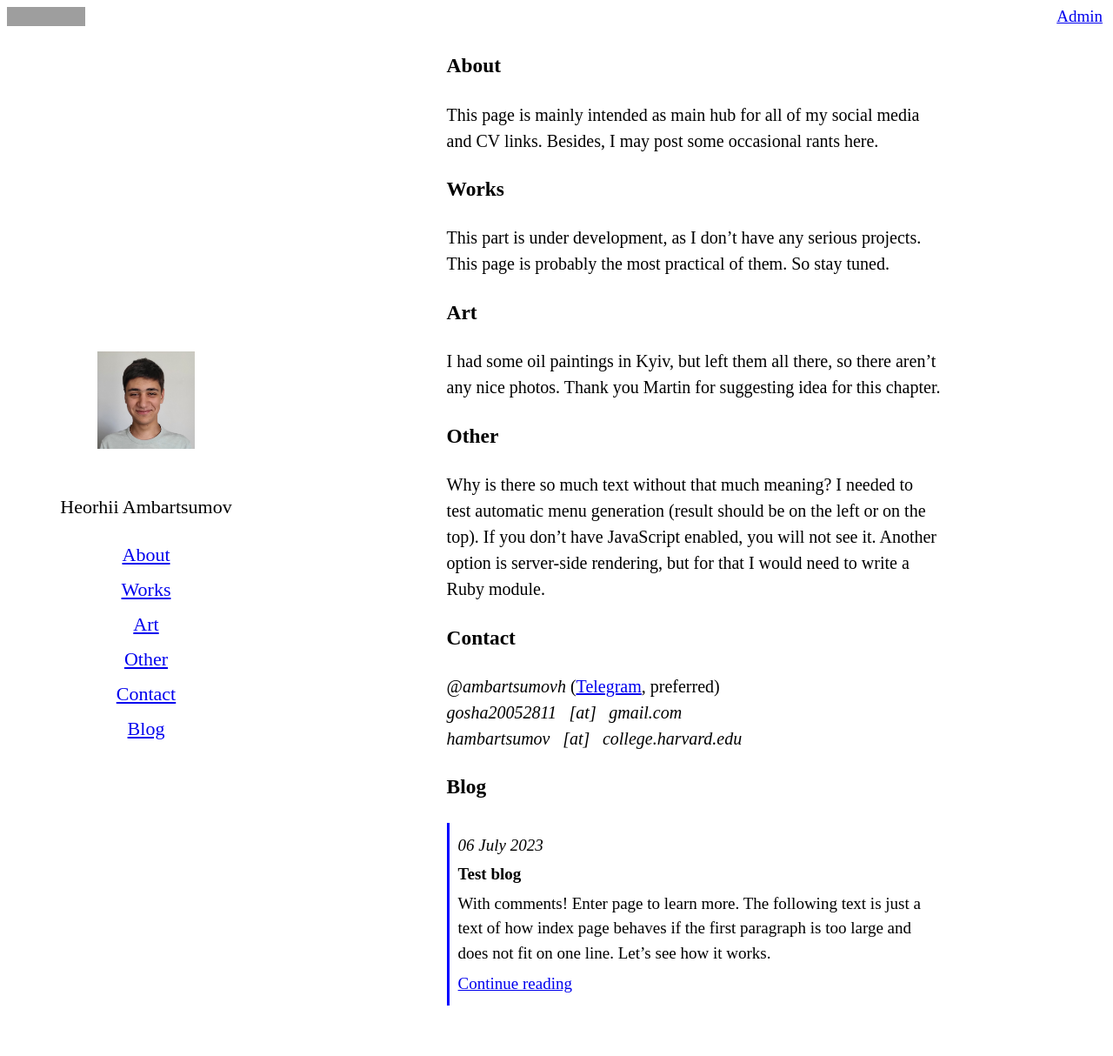
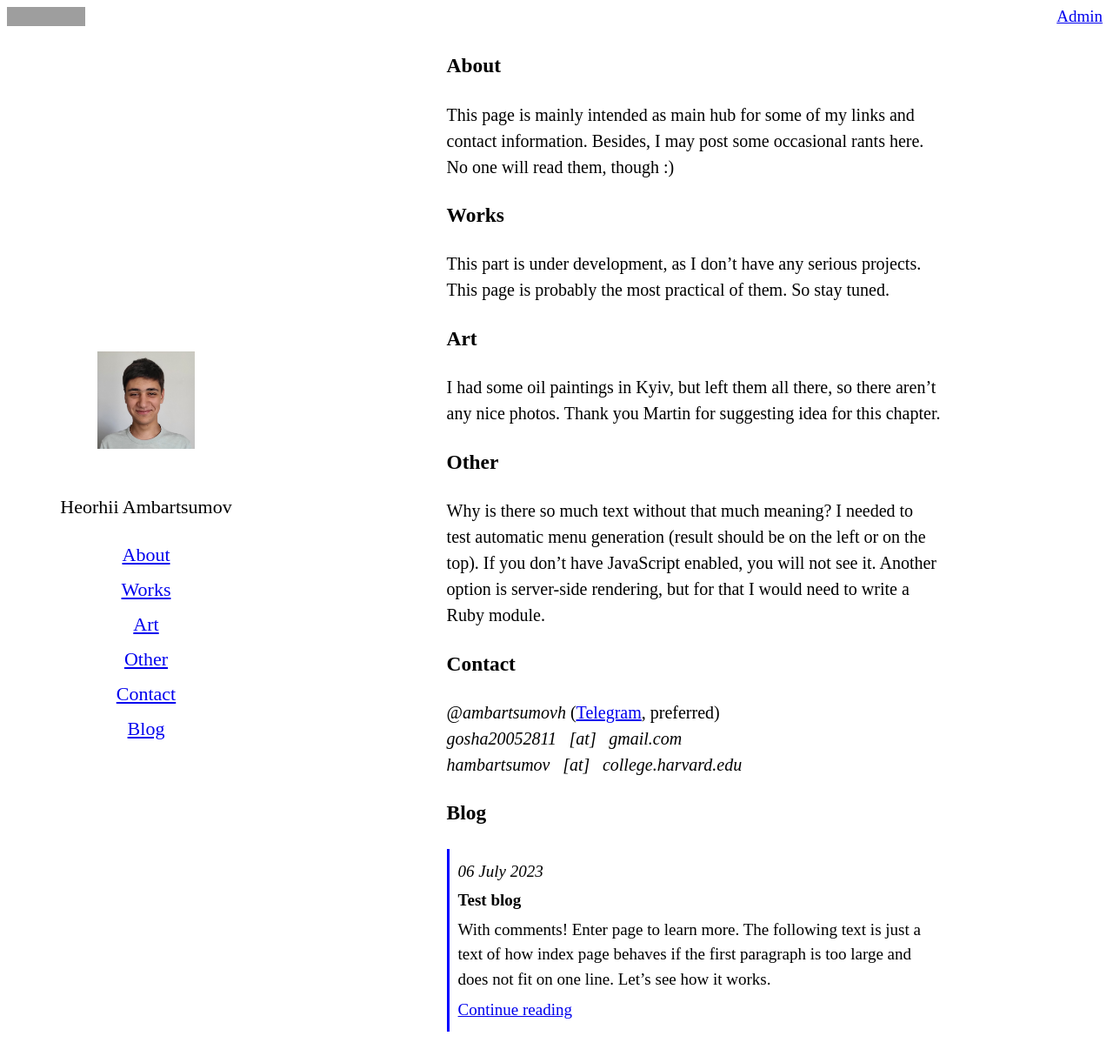
Before and after one commit to hambartsumov/hambartsumov.github.io, a Jekyll site: the page built from index.md, in a window 1280 px wide and 1214 px high. Shown: the whole window at 87% size. Built offline with Jekyll 4.4.1, drawn with Linux system fonts in a browser that asks for light colours; grey boxes are pictures that could not be loaded.

Commit message:
Update Index page “main”

```diff
--- a/index.md
+++ b/index.md
@@ -4,8 +4,8 @@ title: Heorhii's personal page
 ---
 ### About
 
-This page is mainly intended as main hub for all of my social media and CV links.
-Besides, I may post some occasional rants here.
+This page is mainly intended as main hub for some of my links and contact information.
+Besides, I may post some occasional rants here. No one will read them, though :)
 
 ### Works
 
```
